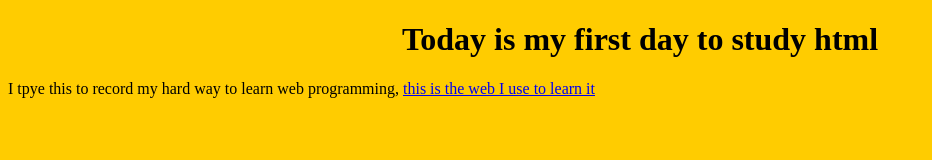
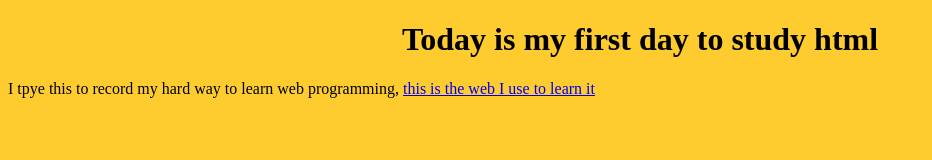
Before and after one commit to zkeyplus/zkeyplus.github.io, a plain HTML site: page index.html in a window 1280 px wide. Shown: the whole page, without its empty margins (0-932 px from the left). Drawn offline with Linux system fonts and the light colour scheme.

Commit message:
Update index.html

```diff
--- a/index.html
+++ b/index.html
@@ -1,6 +1,6 @@
 <!DOCTYPE html>
 <html>
-<body bgcolor="#FFCC00">
+<body bgcolor="#FFCC30">
 <h1 align="center">
   Today is my first day to study html</h1>
 <p>
```
